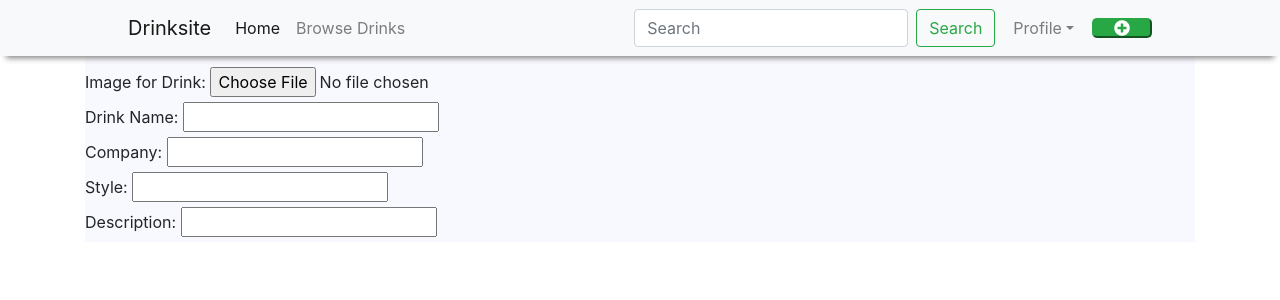
After one commit to ds411/DrinkReviewWebsite, a PHP site: page /addDrink.php in a window 1280 px wide. The commit adds this page. Shown: the top 300 px of the page. Run offline with PHP 8.4, Linux system fonts and the light colour scheme; some libraries are stand-ins or nearby versions.

Commit message:
Add pages for Drink and Company - browse page - basic layouts

```diff
--- /dev/null
+++ b/addDrink.php
@@ -0,0 +1,24 @@
+<?php
+
+$title = "Add a Drink";
+
+$content = <<<EOT
+		<div class='add-drink'>
+			<form method='POST' action='#' enctype="multipart/form-data">
+				<label>Image for Drink:</label>
+				<input type='file' name='drinkImg' id='drinkImg'/><br/>
+				<label>Drink Name:</label>
+				<input type='text' name='drinkName' id='drinkName'/><br/>
+				<label>Company:</label>
+				<input type='text' name='drinkComp' id='drinkComp'/><br/>
+				<label>Style:</label>
+				<input type='text' name='drinkStyle' id='drinkStyle'/><br/>
+				<label>Description:</label>
+				<input type='text' name='drinkDesc' id='drinkDesc'/><br/>
+			</form>
+		</div>
+EOT;
+
+include 'template.php';
+
+?>
--- a/profile.php
+++ b/profile.php
@@ -12,7 +12,7 @@ $content = <<<EOT
 				<label for="file-upload" class="custom-file-upload">
 				    <i class="fas fa-upload"></i> Change Image
 				</label>
-				<input id="file-upload" type="file"/>
+				<input id="profileImg-upload" type="file"/>
 			</div>
 		</div>
 		<div class='col-md-8 profile-post'>
--- a/styles.css
+++ b/styles.css
@@ -16,6 +16,8 @@
 	background-color: #F8F8FF;
 	/*text-align: center; */
 }
+
+/* Feed */
 .feed-info {
 	padding-top: 1%;
 	background-color: #F8F8FF;
@@ -26,10 +28,10 @@
   	border-width: thin;
 }
 
+/* Profile */
 .profile-body {
 	background-color: #F8F8FF;
 	padding-top: 1%;
-	height: 200px;
 }
 .profile-post {
 	border-right: 1px solid #343a40;
@@ -55,8 +57,7 @@
 	height: 150px;
 	border: 1px solid black;;
 }
-
-input[type="file"] {
+input#profileImg-upload {
     display: none;
 }
 .custom-file-upload {
@@ -70,3 +71,24 @@ input[type="file"] {
 	text-align: center;
 	padding-top: 2%;
 }
+
+/* Browse */
+.breadcrumbs {
+	background-color: #F8F8FF;
+	padding-top: 1%;
+
+}
+.browse-body {
+	background-color: #F8F8FF;
+	padding-top: 3%;
+	height: 200px;
+}
+.filter-info {
+	border-right: solid #343a40;
+  	border-width: thin;
+}
+
+.add-company, .add-drink {
+	background-color: #F8F8FF;
+	padding-top: 1%;
+}
```
Also changed, not shown: addCompany.php (added, +22 -0 lines), browse.php (added, +21 -0 lines).
